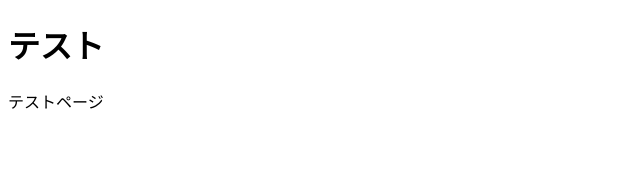
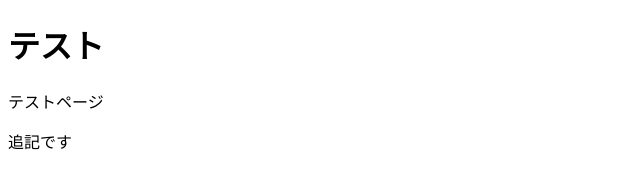
Before and after one commit to akmtryt/GitHubTestPage, a plain HTML site: page index.html in a window 1280 px wide. Shown: the full height of the page, 0-640 px from the left. Drawn offline with Linux system fonts and the light colour scheme.

Commit message:
Add files via upload

```diff
--- a/index.html
+++ b/index.html
@@ -9,5 +9,6 @@
 <body>
   <h1>テスト</h1>
   <p>テストページ</p>
+  <p>追記です</p>
 </body>
 </html>
```
